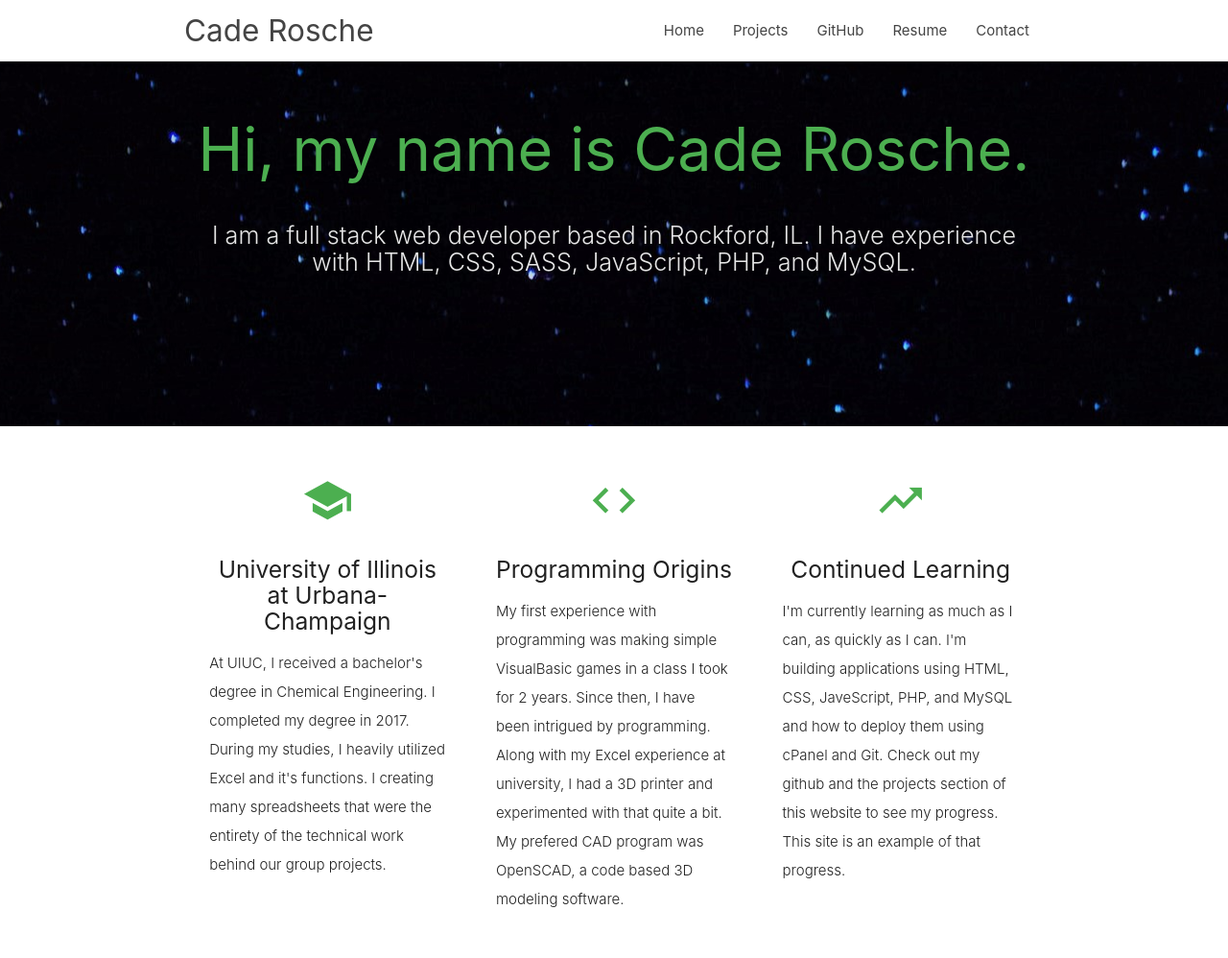
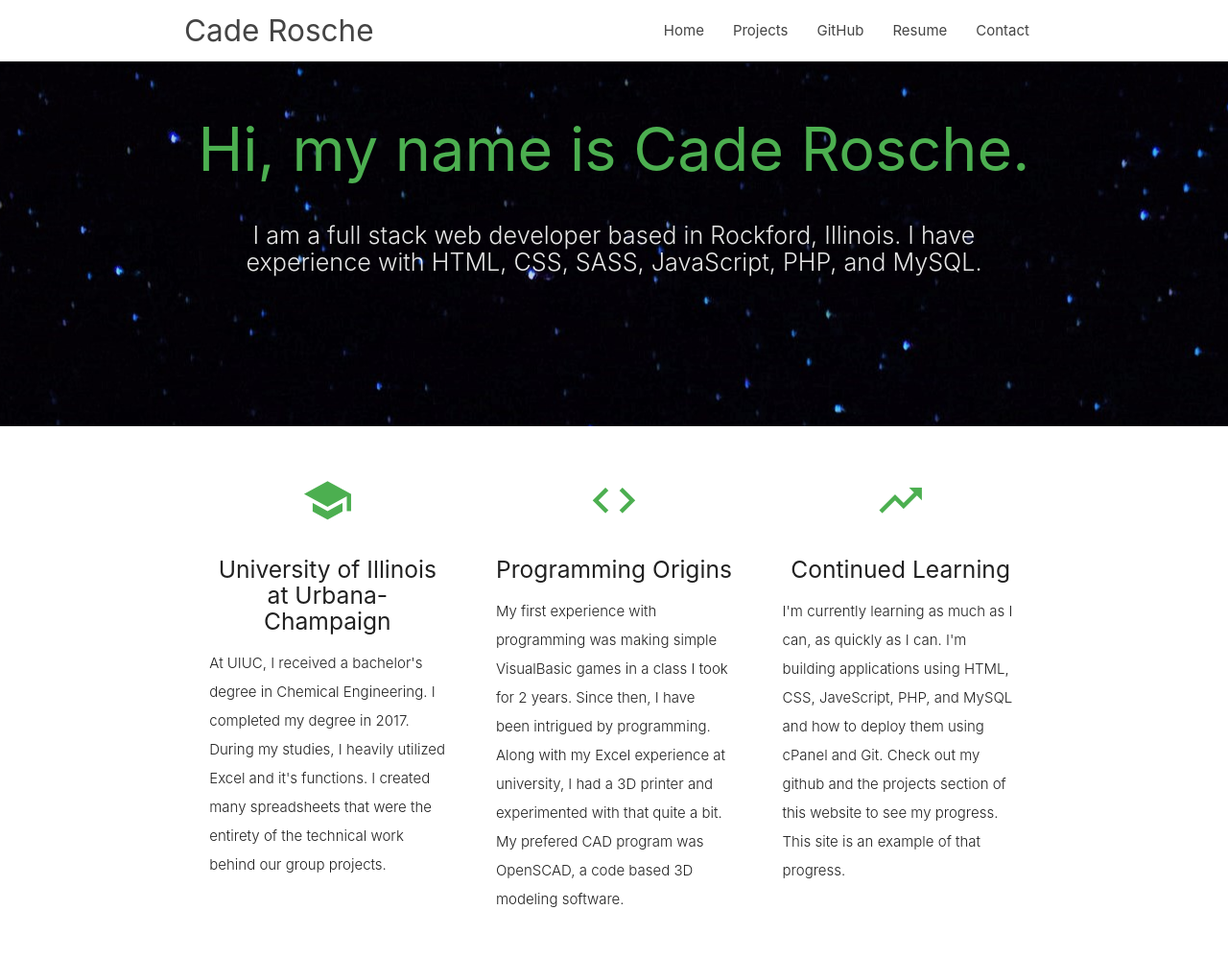
Before and after one commit to cprosche/portfolio-website, a PHP site: page / in a window 1280 px wide. Shown: the top 998 px of the page at 96% size. Run offline with PHP 8.4, Linux system fonts and the light colour scheme; some libraries are stand-ins or nearby versions.

Commit message:
small changes

```diff
--- a/include/contactform.php
+++ b/include/contactform.php
@@ -18,5 +18,5 @@ if (isset($_POST['submit'])) {
     $txt = "You have recieved an email from " . $firstName . " " . $lastName . "\n\n" . $message;
 
     mail($mailTo, $subject, $txt, $headers);
-    header("Location: ../?mailsend");
+    header("Location: ../#contact/?mailsend");
 };
--- a/index.php
+++ b/index.php
@@ -60,7 +60,7 @@ Start Date: 7/12/20
         </h1>
         <div class="row center">
           <h5 class="header col s12 light flow-text">
-            I am a full stack web developer based in Rockford, IL. I have
+            I am a full stack web developer based in Rockford, Illinois. I have
             experience with HTML, CSS, SASS, JavaScript, PHP, and MySQL.
           </h5>
         </div>
@@ -89,7 +89,7 @@ Start Date: 7/12/20
             <p class="light">
               At UIUC, I received a bachelor's degree in Chemical Engineering.
               I completed my degree in 2017. During my studies, I heavily
-              utilized Excel and it's functions. I creating many spreadsheets
+              utilized Excel and it's functions. I created many spreadsheets
               that were the entirety of the technical work behind our group
               projects.
             </p>
```
